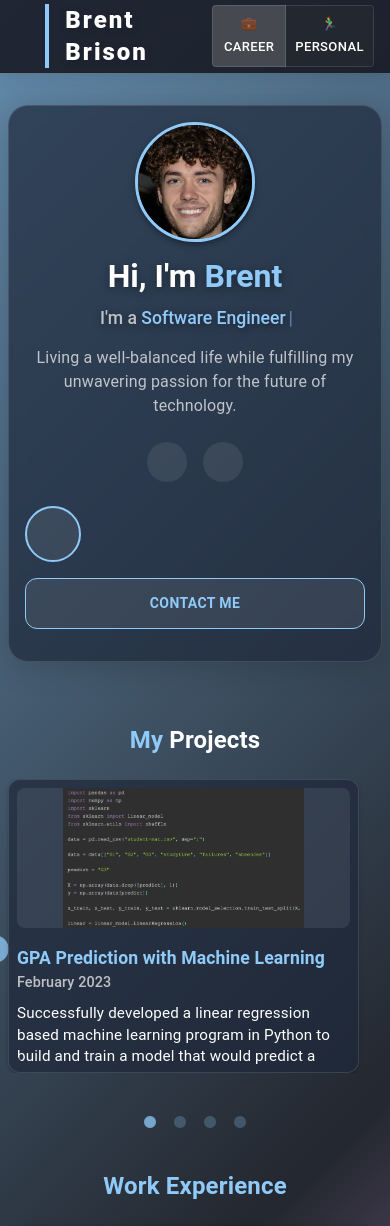
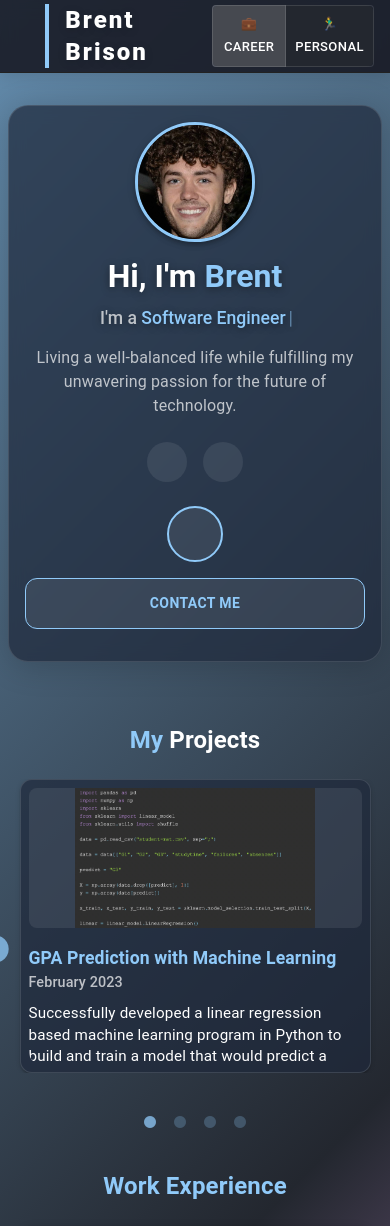
Before and after one commit to brentsWorks/portfolio, a Next.js app: page / in a window 390 px wide. Shown: the top 1226 px of the page. Built offline with nearby package versions, Linux system fonts and the light colour scheme; some icons are missing.

Commit message:
Mobile responsiveness for aboutme and projects section

```diff
--- a/src/app/components/AboutMe.tsx
+++ b/src/app/components/AboutMe.tsx
@@ -50,7 +50,7 @@ export default function MeSection() {
           alt="Profile Picture"
           sx={{ width: { xs: 120, sm: 160, md: 200 }, height: { xs: 120, sm: 160, md: 200 }, boxShadow: 4, border: `3px solid ${theme.palette.primary.main}` }}
         />
-        <Box sx={{ width: '100%', minWidth: 0 }}>
+        <Box sx={{ width: '100%', minWidth: 0, ml: { xs: 0, md: 4 } }}>
           <Typography variant="h3" component="h1" gutterBottom sx={{ fontWeight: 700, color: theme.palette.text.primary, textShadow: '0 2px 8px rgba(0,0,0,0.4)', fontSize: { xs: '2rem', sm: '2.5rem', md: '3rem' }, textAlign: { xs: 'center', md: 'left' } }}>
             Hi, I&apos;m <span style={{ color: theme.palette.primary.main, textShadow: '0 2px 8px rgba(0,0,0,0.4)' }}>Brent</span>
           </Typography>
@@ -70,7 +70,16 @@ export default function MeSection() {
           <Typography variant="body1" sx={{ mb: 3, maxWidth: 500, color: theme.palette.text.secondary, mx: { xs: 'auto', md: 0 }, textAlign: { xs: 'center', md: 'left' } }}>
             Living a well-balanced life while fulfilling my unwavering passion for the future of technology.
           </Typography>
-          <Stack direction="row" spacing={2} sx={{ mb: 3, justifyContent: { xs: 'center', md: 'flex-start' }, flexWrap: 'wrap' }}>
+          {/* Media Buttons Stack */}
+          <Stack
+            direction="row"
+            spacing={2}
+            sx={{
+              mb: 3,
+              justifyContent: { xs: 'center', sm: 'flex-start' },
+              alignItems: { xs: 'center', sm: 'flex-start' },
+            }}
+          >
             {mode === 'technical' && (
               <>
                 <IconButton
@@ -103,11 +112,7 @@ export default function MeSection() {
                   target="_blank"
                   rel="noopener"
                   aria-label="YouTube"
-                sx={{
-                  color: theme.palette.primary.main,
-                  background: theme.palette.action.hover,
-                  '&:hover': { background: theme.palette.primary.main, color: theme.palette.background.paper }
-                }}
+                  sx={{ color: theme.palette.primary.main, background: theme.palette.action.hover, '&:hover': { background: theme.palette.primary.main, color: theme.palette.background.paper } }}
                 >
                   <YouTubeIcon fontSize="large" />
                 </IconButton>
@@ -124,7 +129,20 @@ export default function MeSection() {
               </>
             )}
           </Stack>
-          <Stack direction={{ xs: 'column', sm: 'row' }} spacing={2} sx={{ mb: 2, justifyContent: { xs: 'center', md: 'flex-start' }, alignItems: { xs: 'stretch', sm: 'center' }, minHeight: 56 }}>
+          {/* Action Buttons Stack */}
+          <Stack
+            direction={{ xs: 'column', sm: 'row' }}
+            spacing={2}
+            sx={{
+              mb: 2,
+              alignItems: 'center', // <-- This is the key!
+              justifyContent: { xs: 'center', sm: 'flex-start' },
+              minHeight: 56,
+              width: 'auto',
+              pl: 0,
+              ml: 0,
+            }}
+          >
             <Tooltip title="Download CV" placement="top">
               <IconButton
                 component="a"
@@ -134,8 +152,9 @@ export default function MeSection() {
                   color: theme.palette.primary.main,
                   background: theme.palette.action.hover,
                   border: `2px solid ${theme.palette.primary.main}`,
+                  height: 56,
                   width: 56,
-                  height: 56,
+                  mb: { xs: 1, sm: 0 },
                   visibility: mode === 'technical' ? 'visible' : 'hidden',
                   pointerEvents: mode === 'technical' ? 'auto' : 'none',
                   '&:hover': { background: theme.palette.primary.main, color: theme.palette.background.paper }
@@ -157,6 +176,8 @@ export default function MeSection() {
                 borderColor: theme.palette.primary.main,
                 color: theme.palette.primary.main,
                 background: theme.palette.action.hover,
+                width: { xs: '100%', sm: 'auto' },
+                mb: { xs: 0, sm: 0 },
                 visibility: mode === 'technical' ? 'visible' : 'hidden',
                 pointerEvents: mode === 'technical' ? 'auto' : 'none',
                 '&:hover': { background: theme.palette.primary.main, color: theme.palette.background.paper }
--- a/src/app/components/ProjectSection.tsx
+++ b/src/app/components/ProjectSection.tsx
@@ -116,7 +116,15 @@ export default function ProjectSection() {
       </Typography>
       <Slider {...settings}>
         {projects.map((project, idx) => (
-          <Box key={idx} sx={{ px: { xs: 0.5, sm: 2 }, minWidth: 0 }}>
+          <Box
+            key={idx}
+            sx={{
+              px: { xs: 0.5, sm: 2 },
+              minWidth: 0,
+              display: { xs: 'flex', sm: 'block' },
+              justifyContent: { xs: 'center', sm: 'initial' },
+            }}
+          >
             <Card
               sx={{
                 background: theme.palette.mode === 'dark' ? 'rgba(30,41,59,0.7)' : 'rgba(255,255,255,0.7)',
@@ -127,6 +135,7 @@ export default function ProjectSection() {
                 minHeight: { xs: 260, sm: 320, md: 340 },
                 maxHeight: { xs: 320, sm: 340 },
                 width: { xs: '90vw', sm: 320, md: 340 },
+                mx: 'auto', // <-- This is key for centering
                 display: 'flex',
                 flexDirection: 'column',
                 border: `1px solid ${theme.palette.divider}`,
```
Lines whose indentation alone changed are shown as unchanged.
